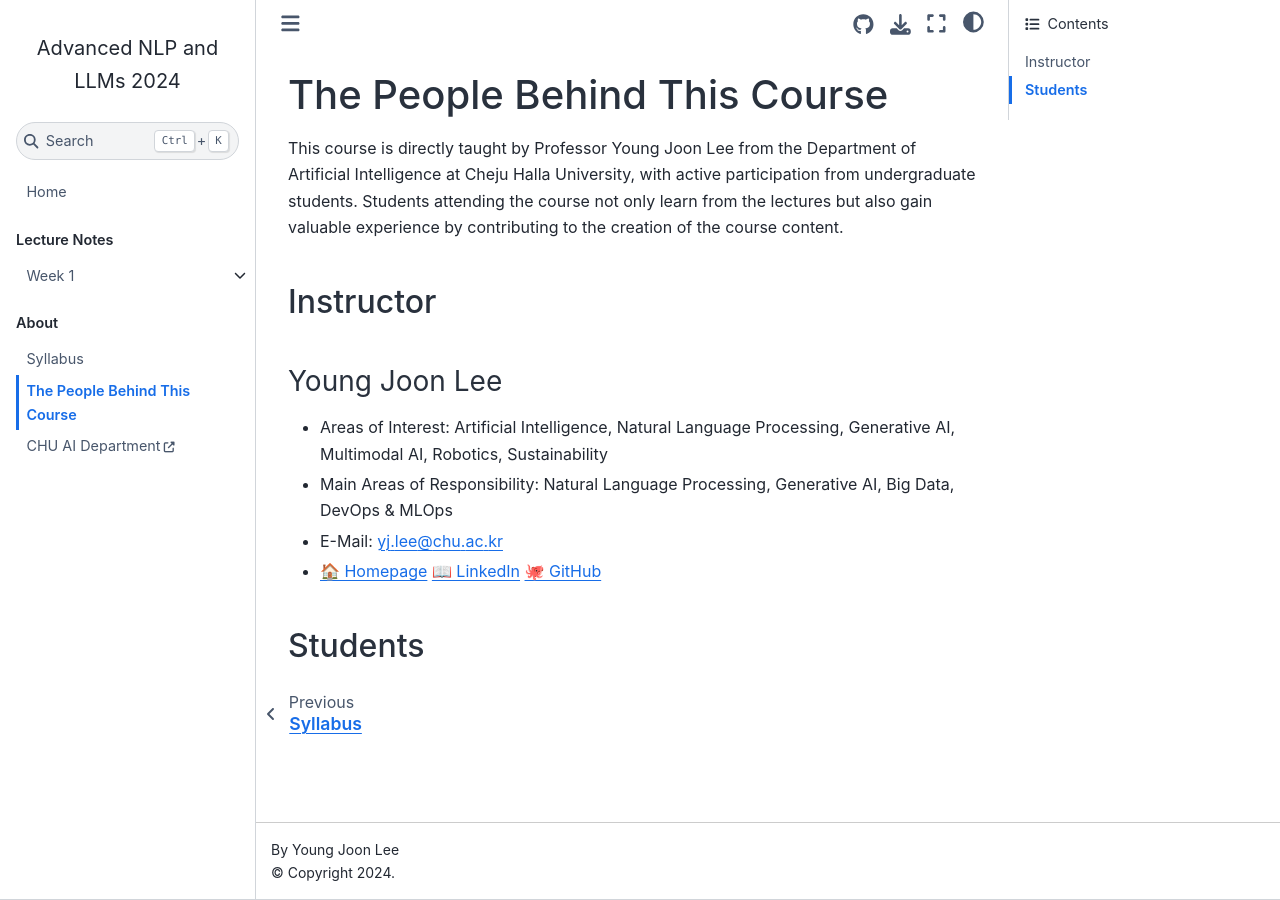
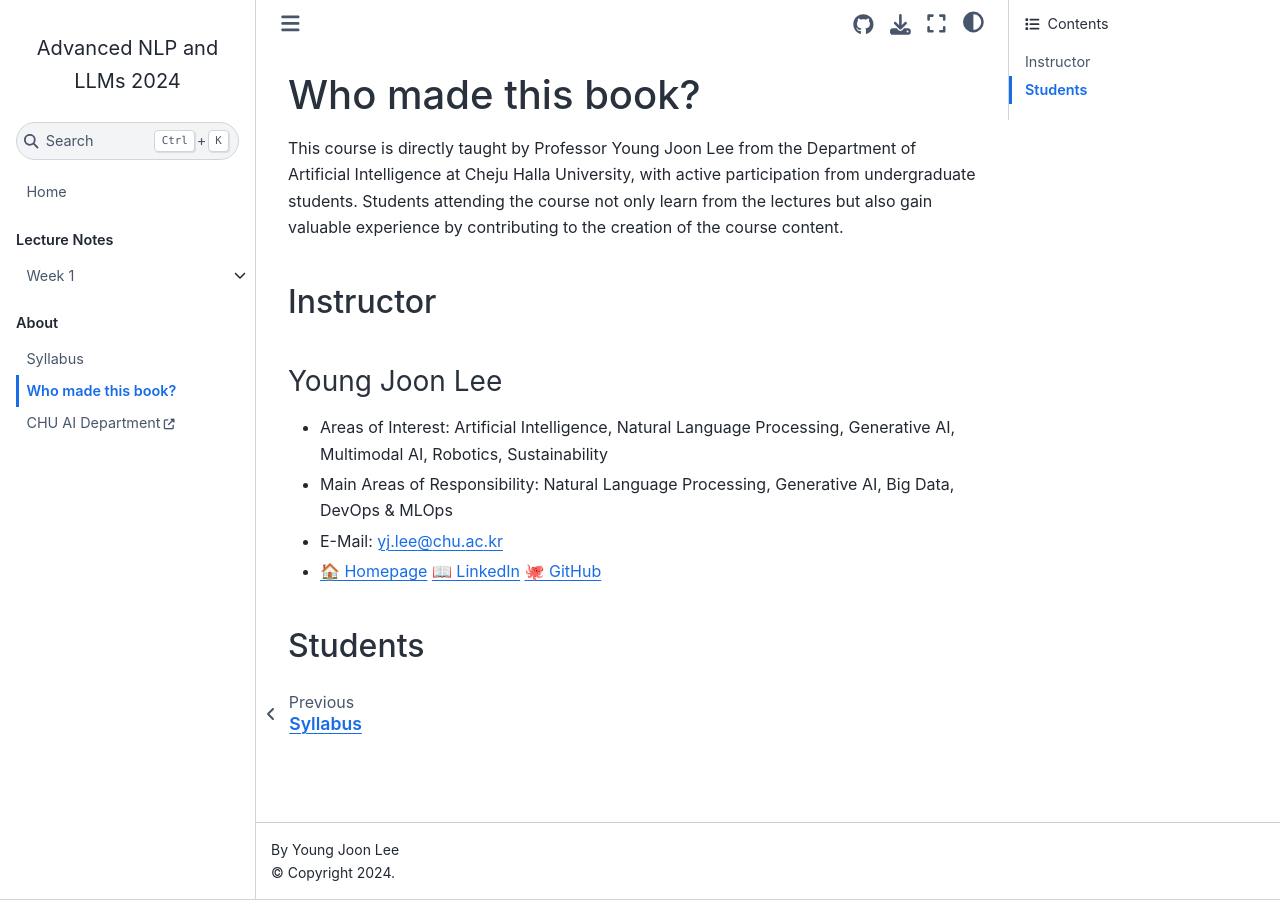
Before and after one commit to entelecheia/deepnlp-2024, a Jupyter Book: the page built from book/en/about/index.md, in a window 1280 px wide. Built offline with Jupyter Book 1.0.4 settings and Sphinx 7.4.7 and the Sphinx Book theme 1.1.4, drawn with Linux system fonts in a browser that asks for light colours.

Commit message:
chore: Update about page with new book author information

```diff
--- a/book/en/about/index.md
+++ b/book/en/about/index.md
@@ -1,4 +1,4 @@
-# The People Behind This Course
+# Who made this book?
 
 This course is directly taught by Professor Young Joon Lee from the Department of Artificial Intelligence at Cheju Halla University, with active participation from undergraduate students. Students attending the course not only learn from the lectures but also gain valuable experience by contributing to the creation of the course content.
 
```
